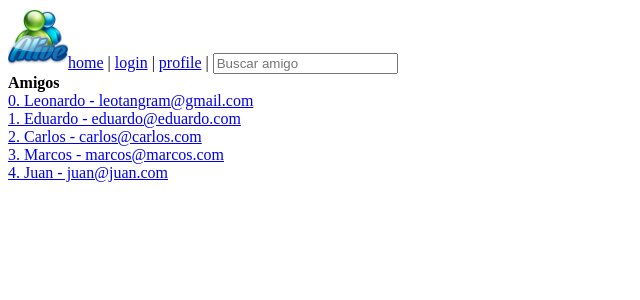
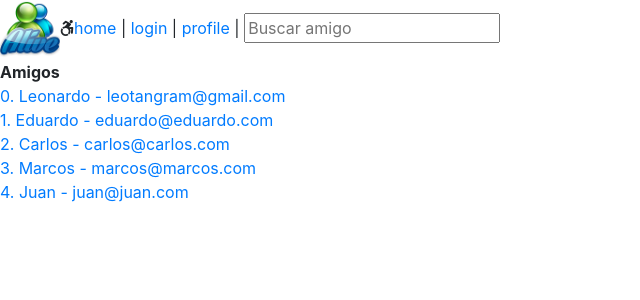
Before and after one commit to leotangram/tangramger, an Angular app: page / in a window 1280 px wide. Shown: the top 300 px of the page, without its empty margins (0-640 px from the left). Built offline with nearby package versions, Linux system fonts and the light colour scheme.

Commit message:
Installing bootstrap and awesomefont

```diff
--- a/angular.json
+++ b/angular.json
@@ -23,6 +23,8 @@
               "src/assets"
             ],
             "styles": [
+              "node_modules/bootstrap/dist/css/bootstrap.css",
+              "node_modules/@fortawesome/fontawesome-free/css/all.css",
               "src/styles.css"
             ],
             "scripts": []
--- a/package.json
+++ b/package.json
@@ -20,6 +20,8 @@
     "@angular/platform-browser": "^6.1.0",
     "@angular/platform-browser-dynamic": "^6.1.0",
     "@angular/router": "^6.1.0",
+    "@fortawesome/fontawesome-free": "5.2.0",
+    "bootstrap": "4.1.3",
     "core-js": "^2.5.4",
     "rxjs": "^6.0.0",
     "zone.js": "~0.8.26"
--- a/src/app/menu/menu.component.html
+++ b/src/app/menu/menu.component.html
@@ -1,4 +1,5 @@
 <img id="main-logo" src="assets/img/logo_live.png" alt="Logo de Tangramger">
+<i class="fab fa-accessible-icon"></i>
 <a routerLink="/home">home</a> |
 <a routerLink="/login">login</a> |
 <a routerLink="/profile">profile</a> |
```
Also changed, not shown: 1 other file (tests, documents, lock files or other folders).
